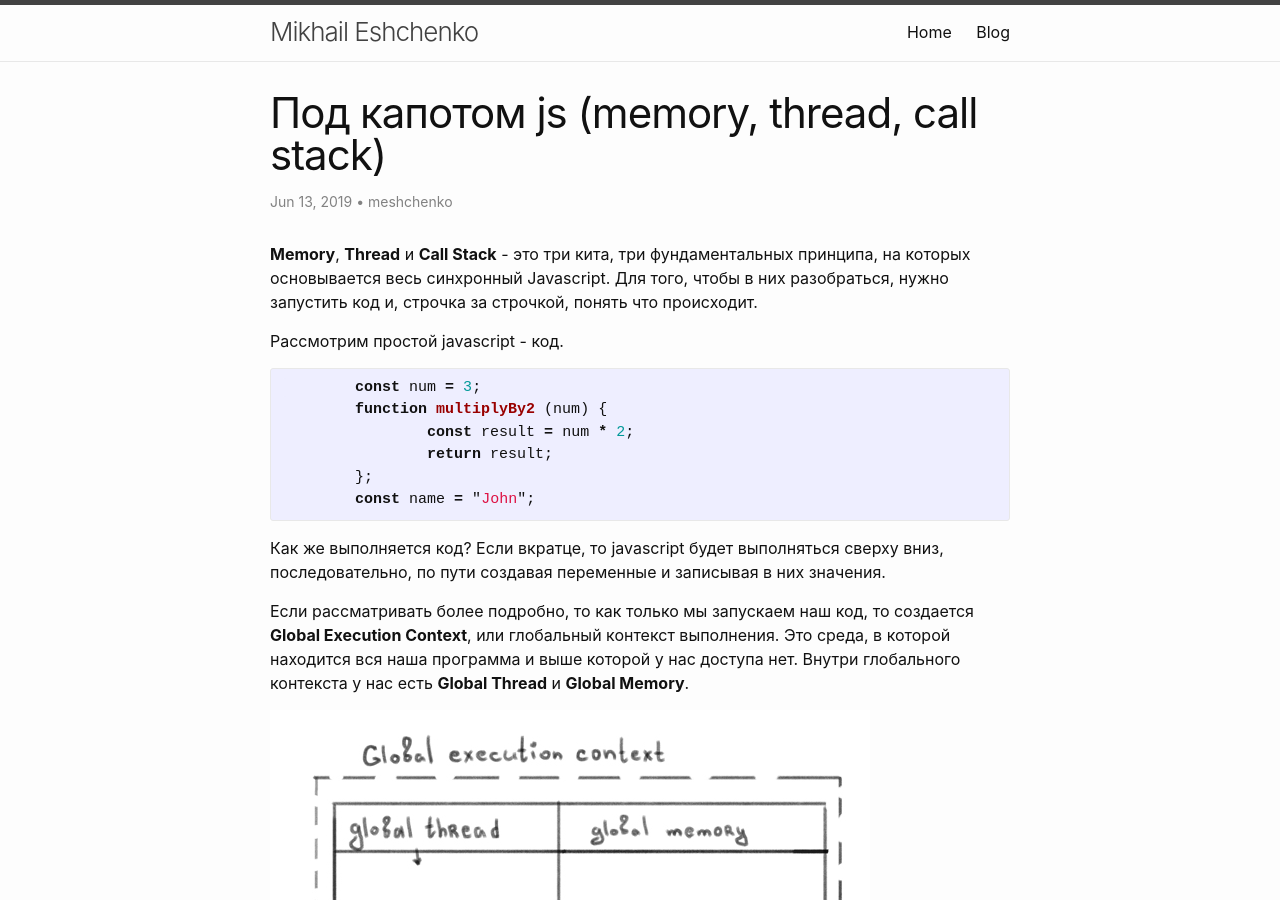
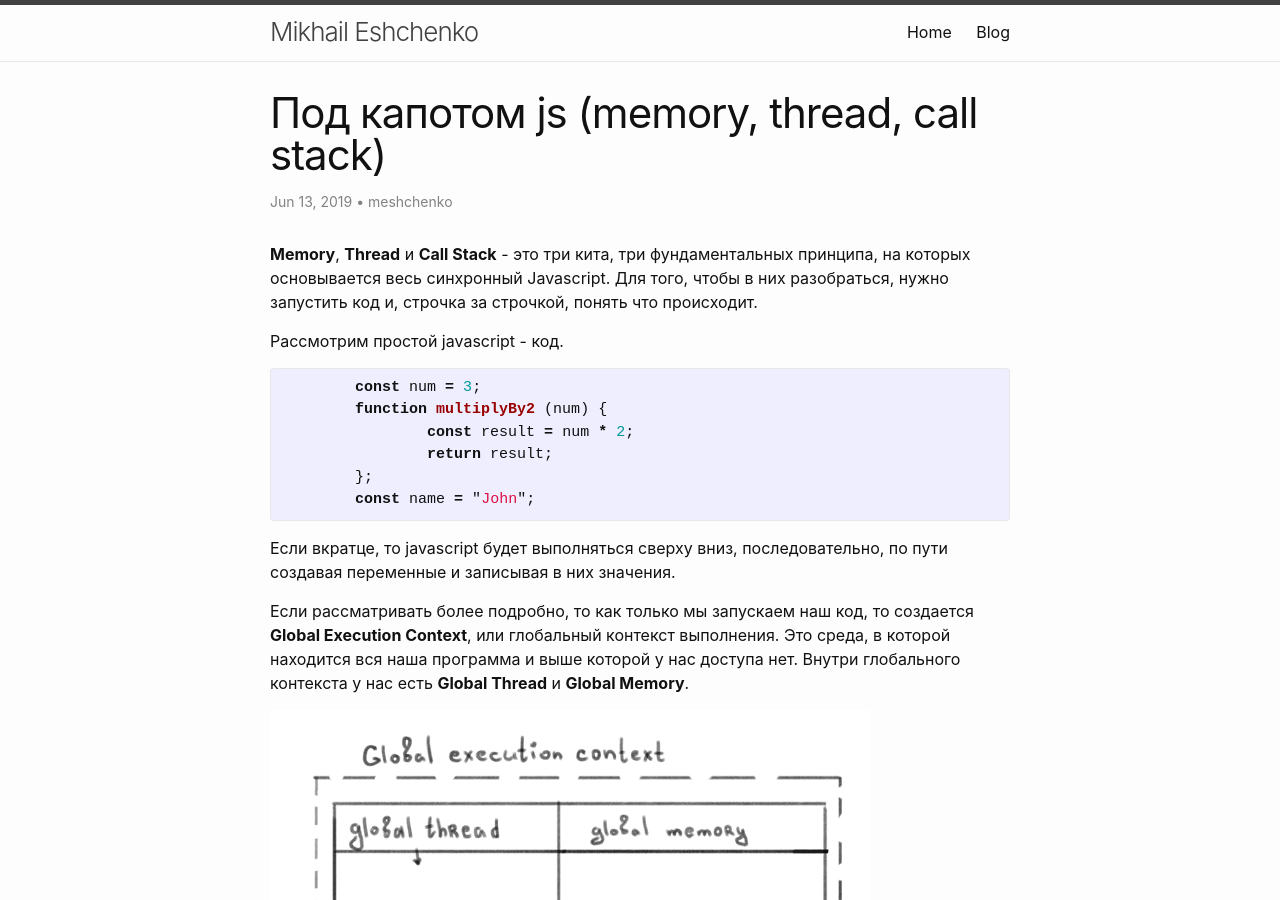
Before and after one commit to maeshchenko/meshchenko.github.io, a Jekyll site: the page built from _posts/2019-06-13-под-капотом-js-(Memory,-Thread,-Call-Stack).md, in a window 1280 px wide and 900 px high. Built offline with Jekyll 4.4.1, drawn with Linux system fonts in a browser that asks for light colours.

Commit message:
fix post

```diff
--- a/_posts/2019-06-13-под-капотом-js-(Memory,-Thread,-Call-Stack).md
+++ b/_posts/2019-06-13-под-капотом-js-(Memory,-Thread,-Call-Stack).md
@@ -14,7 +14,6 @@ author: meshchenko
 	const name = "John";
 {% endhighlight %}
 
-Как же выполняется код?
 Если вкратце, то javascript будет выполняться сверху вниз, последовательно, по пути создавая переменные и записывая в них значения.
 
 Если рассматривать более подробно, то как только мы запускаем наш код, то создается **Global Execution Context**, или глобальный контекст выполнения. Это среда, в которой находится вся наша программа и выше которой у нас доступа нет.
```
